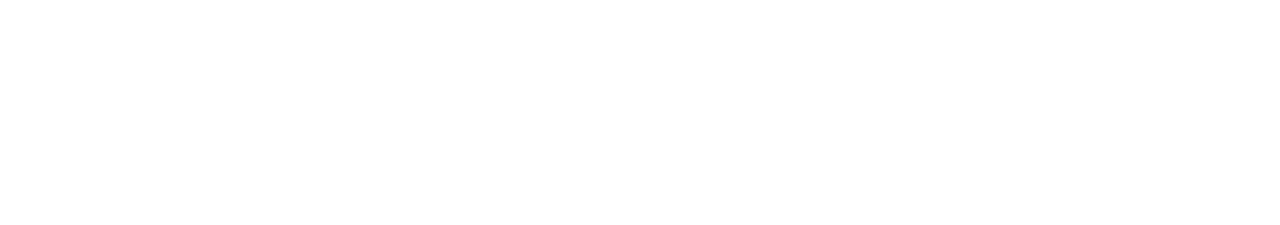
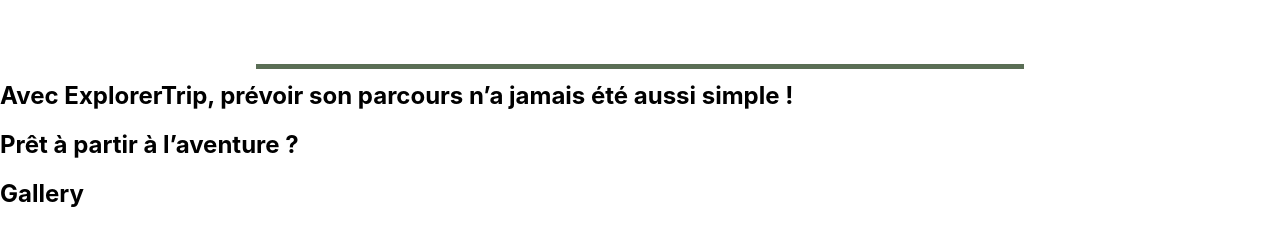
Before and after one commit to ZarakiMelo/Explorer-Trip, a React (Create React App) app: page / in a window 1280 px wide. Shown: the part 1304-1529 px from the top of the page. Before the commit the page ends 1360 px from the top, so only its background shows below. Built offline with nearby package versions, Linux system fonts and the light colour scheme.

Commit message:
HomePageComponent : titls components creation

```diff
--- /dev/null
+++ b/src/components/Divider/Divider.module.css
@@ -0,0 +1,11 @@
+.divider_container{
+    display: flex;
+    justify-content: center;
+    height: 5px;
+    width: 100vw;
+}
+.horizontal_divider {
+    border: none;
+    border-top: 5px solid #5A6E55;
+    width: 60%;
+  }
--- /dev/null
+++ b/src/components/Divider/Divider.tsx
@@ -0,0 +1,12 @@
+import React from 'react';
+import styles from './Divider.module.css';
+
+const Divider: React.FC = () => {
+  return (
+    <div className={styles.divider_container}>
+        <hr className={styles.horizontal_divider} />
+    </div>
+  )
+};
+
+export default Divider;
--- a/src/pages/AllTrips.tsx
+++ b/src/pages/AllTrips/AllTrips.tsx
@@ -1,5 +1,5 @@
 import React from 'react';
-import Footer from '../components/Footer/Footer';
+import Footer from '../../components/Footer/Footer';
 
 const AllTrips: React.FC = () => {
   return (
--- a/src/pages/HomePage.tsx
+++ /dev/null
@@ -1,18 +0,0 @@
-// pages/HomePage.tsx
-import React from 'react';
-import Hero from '../components/Hero/Hero';
-import Quotes from '../components/Quotes/Quotes';
-
-
-const HomePage: React.FC = () => {
-  return (
-      <>
-      <Hero />
-      <Quotes/>
-      </>
-
-
-  );
-};
-
-export default HomePage;
--- /dev/null
+++ b/src/pages/HomePage/HomePage.tsx
@@ -0,0 +1,29 @@
+// pages/HomePage.tsx
+import React from 'react';
+import Hero from '../../components/Hero/Hero';
+import Quotes from '../../components/Quotes/Quotes';
+import Divider from '../../components/Divider/Divider';
+
+const titles : String[] = [
+"Avec ExplorerTrip, prévoir son parcours n’a jamais été aussi simple !",
+"Prêt à partir à l’aventure ?",
+"Gallery"
+]
+
+
+const HomePage: React.FC = () => {
+  return (
+      <>
+        <Hero />
+        <Quotes/>
+        <Divider/>
+        <h2>{titles[0]}</h2>
+        <h2>{titles[1]}</h2>
+        <h2>{titles[2]}</h2>
+      </>
+
+
+  );
+};
+
+export default HomePage;
--- a/src/pages/MyTrip.tsx
+++ b/src/pages/MyTrip/MyTrip.tsx
@@ -1,5 +1,5 @@
 import React from 'react';
-import Footer from '../components/Footer/Footer';
+import Footer from '../../components/Footer/Footer';
 
 const MyTrip: React.FC = () => {
   return (
```
Also changed, not shown: src/App.tsx (+4 -4 lines), src/pages/NotFound/NotFound.tsx (renamed from src/pages/NotFound.tsx).
